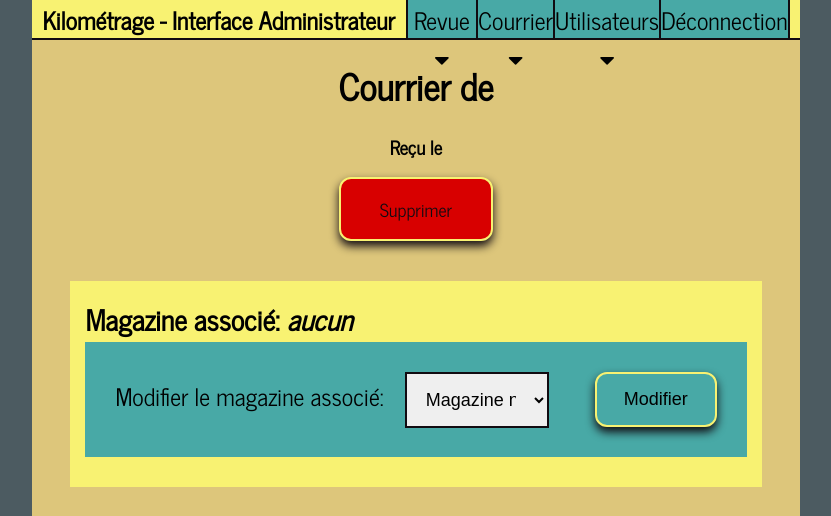
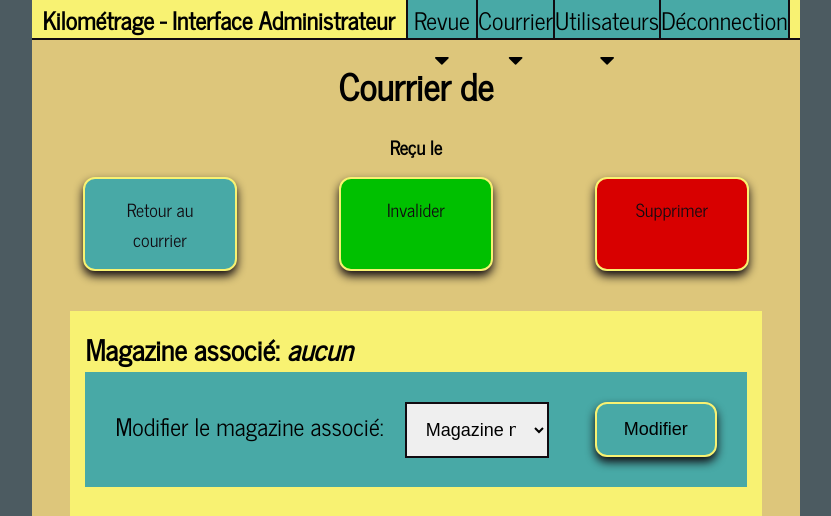
Before and after one commit to SebH2as/projet5, a PHP site: template templates/back/userLetter.html.php in a window 1280 px wide. Shown: the top 516 px of the page, without its empty margins (224-1055 px from the left). Run offline with PHP 8.4, Linux system fonts and the light colour scheme; the template is opened without the code that fills it: most values are stand-ins (such as "Sample title", 1, 10 or a date in 2020); data that the repository does not hold is empty; some libraries are stand-ins or nearby versions.

Commit message:
courrier user

```diff
--- a/Src/Controller/ArticleController.php
+++ b/Src/Controller/ArticleController.php
@@ -36,7 +36,7 @@ class ArticleController{
     public function addContent()
     {
         $this->auth->requireRole('1');
-        $message = null;
+        $message = 'Le contenu de l\'article a été modifié';
         $this->articleManager->modifContent((int) $this->request->get('idText'), (string) $this->request->post('content'));
         $data = $this->articleManager->findArticleById((int) $this->request->get('idText'));
         $this->view->render('back/pannelArticle', 'back/layout', compact('data', 'message'));
--- a/Src/Model/MagManager.php
+++ b/Src/Model/MagManager.php
@@ -208,7 +208,7 @@ class MagManager
         return $req->fetchALL(PDO::FETCH_OBJ);
     }
 
-    public function deleteMag(int $idMag):void//requête pour supprimer un épisode en fonction de son id
+    public function deleteMag(int $idMag):void//requête pour supprimer un magazine en fonction de son id
     {
         $req = $this->bdd->prepare('DELETE FROM mag WHERE id_mag = :idMag ');
         $req->execute(['idMag' => $idMag]);
--- a/public/styles/back/_sections.scss
+++ b/public/styles/back/_sections.scss
@@ -839,6 +839,36 @@
                 text-align: center;
                 color: $blackColor;
             }
+            #online {
+                width: 20%;
+                padding: 15px;
+                margin-top: 15px;
+                border: solid 2px $secondaryBacgroundColorYellow;
+                background-color: rgb(0, 192, 0);
+                border-radius: 12px;
+                font-size: 18px;
+                box-shadow: 0px 5px 10px $blackColor;
+                cursor:pointer;
+                &:hover{
+                    background-color: $secondaryBacgroundColorYellowLight;
+                    box-shadow: 0px 2px 10px $blackColor;
+                }
+            }
+            #preview {
+                width: 20%;
+                padding: 15px;
+                margin-top: 15px;
+                border: solid 2px $secondaryBacgroundColorYellow;
+                background-color: $secondaryBacgroundColor02;
+                border-radius: 12px;
+                font-size: 18px;
+                box-shadow: 0px 5px 10px $blackColor;
+                cursor:pointer;
+                &:hover{
+                    background-color: $secondaryBacgroundColorYellowLight;
+                    box-shadow: 0px 2px 10px $blackColor;
+                }
+            }
             #delete{
                 width: 20%;
                 padding: 15px;
--- a/public/styles/back/styleBack.css
+++ b/public/styles/back/styleBack.css
@@ -1489,6 +1489,44 @@ body {
   color: #110B11;
 }
 
+#courrier .buttonsPannel #online {
+  width: 20%;
+  padding: 15px;
+  margin-top: 15px;
+  border: solid 2px #F8F272;
+  background-color: #00c000;
+  border-radius: 12px;
+  font-size: 18px;
+  -webkit-box-shadow: 0px 5px 10px #110B11;
+          box-shadow: 0px 5px 10px #110B11;
+  cursor: pointer;
+}
+
+#courrier .buttonsPannel #online:hover {
+  background-color: #FBF7B1;
+  -webkit-box-shadow: 0px 2px 10px #110B11;
+          box-shadow: 0px 2px 10px #110B11;
+}
+
+#courrier .buttonsPannel #preview {
+  width: 20%;
+  padding: 15px;
+  margin-top: 15px;
+  border: solid 2px #F8F272;
+  background-color: #48A9A6;
+  border-radius: 12px;
+  font-size: 18px;
+  -webkit-box-shadow: 0px 5px 10px #110B11;
+          box-shadow: 0px 5px 10px #110B11;
+  cursor: pointer;
+}
+
+#courrier .buttonsPannel #preview:hover {
+  background-color: #FBF7B1;
+  -webkit-box-shadow: 0px 2px 10px #110B11;
+          box-shadow: 0px 2px 10px #110B11;
+}
+
 #courrier .buttonsPannel #delete {
   width: 20%;
   padding: 15px;
--- a/templates/back/courrier.html.php
+++ b/templates/back/courrier.html.php
@@ -22,7 +22,7 @@
                     <span class="tableContent"><?php if ($letter->magRelated === null): ?> aucun
                                                 <?php else: ?> <?= $letter->magRelated ?><?php endif; ?></span>
                     <span class="tableContent"><?php if (($letter ->published) === '0') echo 'En attente de validation'?>
-                                            <?php if (($letter ->published) === '1') echo 'Publié'?></span>
+                                            <?php if (($letter ->published) === '1') echo 'Validé'?></span>
                 </a>
                 <?php endforeach; ?>
             </div>
--- a/templates/back/userLetter.html.php
+++ b/templates/back/userLetter.html.php
@@ -7,12 +7,20 @@
             <h2>Courrier de <?= $letter[0]->author ?></h2>
             <h3>Reçu le <?= $letter[0]->post_date ?></h3>
 
+            <span id="message" class="<?php if ($message === null) echo 'none' ?>"><?= $message ?></span>
+
             <div class="buttonsPannel">
-                <a class="buttonPannel" id="delete" href="index.php?action=deleteMag">Supprimer</a>
+                <a class="buttonPannel" id="preview" href="index.php?action=courrier">Retour au courrier</a>
+                <?php if (($letter[0]->published) === '0'): ?>
+                <a class="buttonPannel" id="online" href="index.php?action=validation&amp;idLetter=<?= $letter[0]->id_letter ?>">Valider</a>
+                <?php else: ?>
+                <a class="buttonPannel" id="online" href="index.php?action=invalidation&amp;idLetter=<?= $letter[0]->id_letter ?>">Invalider</a>
+                <?php endif; ?>
+                <a class="buttonPannel" id="delete" href="index.php?action=courrierDelete&amp;idLetter=<?= $letter[0]->id_letter ?>">Supprimer</a>
             </div>
 
             <div id="contentContainer">
-                <form id="formMag" method="POST" enctype="multipart/form-data" action="index.php?action=modifyMag">
+                <form id="formMag" method="POST" enctype="multipart/form-data" action="index.php?action=relatedMag&amp;idLetter=<?= $letter[0]->id_letter ?>">
                     <h3>Magazine associé: <i><?php if ($letter[0]->magRelated === null): ?> aucun
                                             <?php else: ?> <?= $letter[0]->magRelated ?><?php endif; ?></i></h3>
                         <div class="formRow">
@@ -24,7 +32,7 @@
                                         <?php endforeach; ?>
                                     </select>
                             </div>
-                            <input type="submit" class="button01" name="modifMag" value="Modifier">
+                            <input type="submit" class="button01" name="modifRelatedMag" value="Modifier">
                         </div>
                 </form>
             </div>
@@ -36,13 +44,13 @@
 
             <div id="response">
                 <h3>Répondre</h3>
-                <form id="formEditArticle" action="index.php?action=addResponse" method="POST">
+                <form id="formEditArticle" action="index.php?action=addResponse&amp;idLetter=<?= $letter[0]->id_letter ?>" method="POST">
                     <input type="submit" name="saveEdito" value="Enregistrer la réponse">
 
-                    <textarea id="writtingSpace" name="contentEdito">
-
+                    <textarea id="writtingSpace" name="contentResponse">
+                    <?= $letter[0]->response ?>
                     </textarea>
-                    <input type="submit" name="saveEdito" value="Enregistrer la réponse">
+                    <input type="submit" name="saveResponse" value="Enregistrer la réponse">
                 </form>
             </div>
 
```
Also changed, not shown: Src/Controller/UserController.php (+37 -1 lines), Src/Model/LettersManager.php (+37 -0 lines), public/index.php (+6 -1 lines), 1 other file.
